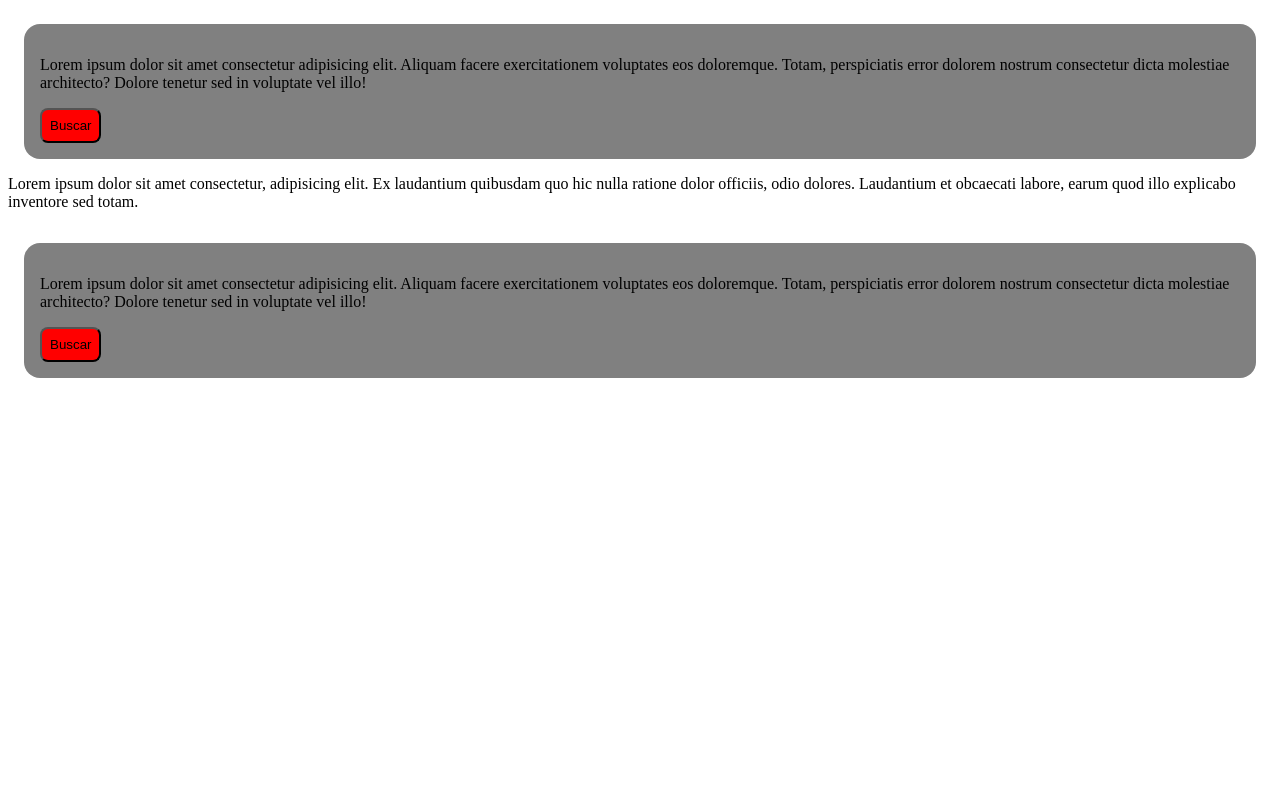
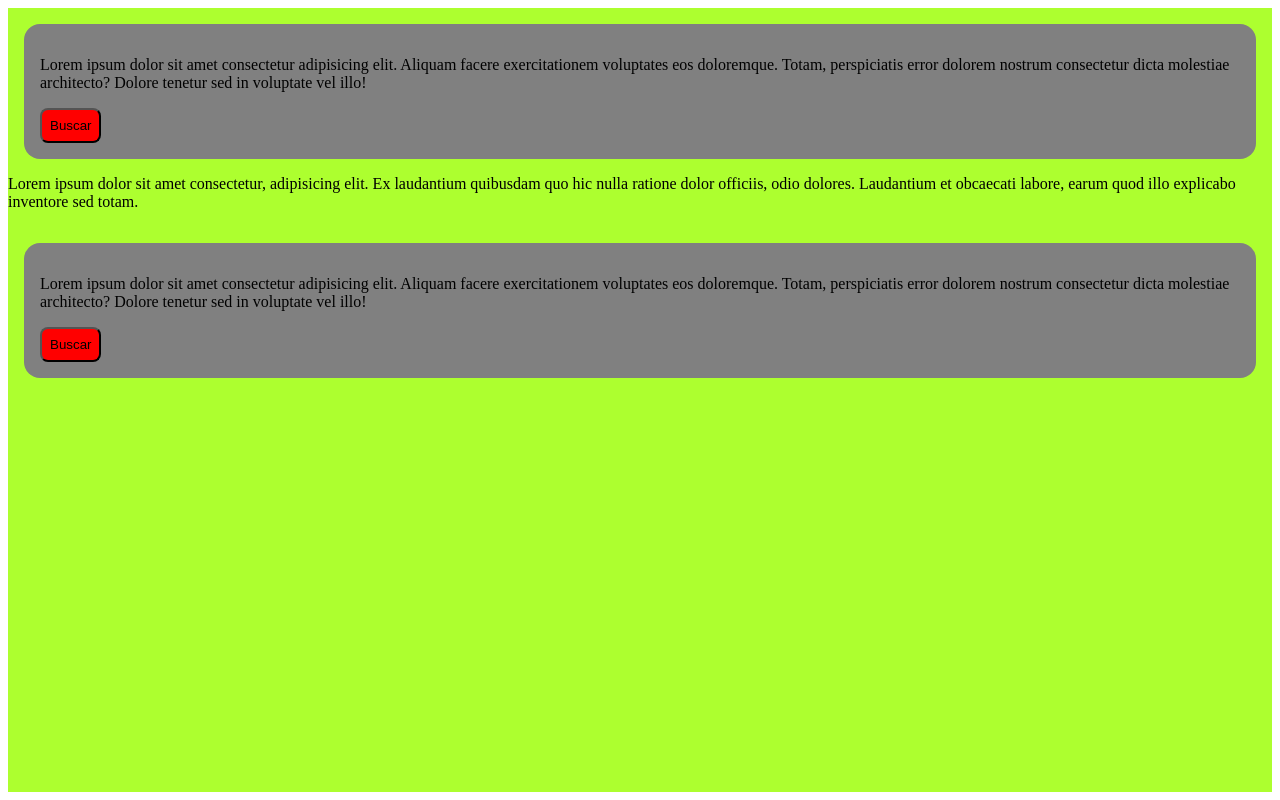
Before and after one commit to JoseSalcedo-HNG/githng, a plain HTML site: page index.html in a window 1280 px wide. Drawn offline with Linux system fonts and the light colour scheme.

Commit message:
agregamos color a la section

```diff
--- a/estilo.css
+++ b/estilo.css
@@ -1,3 +1,10 @@
+section{
+    background-color: greenyellow;
+    width: 100%;
+    height: 100%;
+}
+
+
 button{
     background-color: red;
     padding: 8px;
```
Also changed, not shown: index.html (+1 -1 lines).
